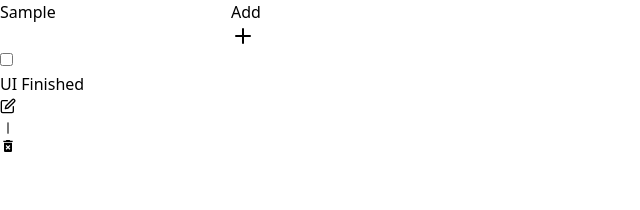
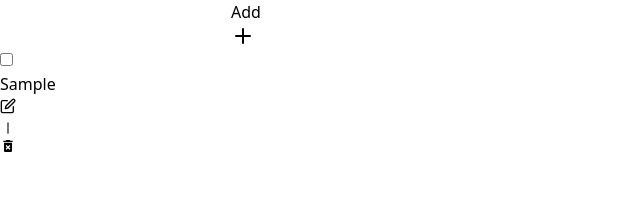
Before and after one commit to nii-shaan/Todo-Manager, a React (Vite) app: page / in a window 1280 px wide. Both pictures are taken after typing "Sample" into the empty fields and a click on the button "Add". Shown: the top 210 px of the page, without its empty margins (0-640 px from the left). Built offline with nearby package versions, Linux system fonts and the light colour scheme.

Commit message:
all features implemented

```diff
--- a/src/App.jsx
+++ b/src/App.jsx
@@ -1,17 +1,42 @@
-import React from "react";
+import React, { useState } from "react";
 import InputBar from "./Components/InputBar";
 import TodoItem from "./Components/TodoItem";
+import { TodoContextProvider } from "./Contexts/TodoContext";
 
 function App() {
+  const [todos, setTodos] = useState([]);
 
+  const addTodo = (todo) => {
+    setTodos((prev) => [
+      { id: Date.now(), todo: todo, marked: false },
+      ...prev,
+    ]);
+  };
 
+  const editTodo = (id, todo) => {
+    setTodos((prev) =>
+      prev.map((eachTodo) =>
+        (eachTodo.id === id ?{...eachTodo,todo:todo}:eachTodo)
+      )
+    );
+  };
+  const deleteTodo = (id) => {
+    setTodos((prev) => prev.filter((eachTodo) => eachTodo.id !== id));
+  };
 
-
-
-
+  const markTodo = (id) => {
+    setTodos((prev) =>
+      prev.map((eachTodo) =>
+        eachTodo.id === id
+          ? { ...eachTodo, marked:!eachTodo.marked }
+          : eachTodo
+      )
+    );
+  };
 
   return (
     <>
+      <TodoContextProvider value={{ todos,addTodo, editTodo, deleteTodo, markTodo }}>
         <div className="bg-[#212121] h-[1200px] w-full ] flex items-start">
           <div className="bg-[#303A52] min-h-[300px] w-[800px]  mx-auto mt-[100px] rounded-lg">
             <div
@@ -23,10 +48,11 @@ function App() {
 
             <div className=" max-h-[700px] p-[20px] overflow-y-scroll">
               {/* Todo Item components */}
-            <TodoItem />
+              {todos.map((item)=> <div key={item.id}> <TodoItem  todo={item} />  </div> )}
             </div>
           </div>
         </div>
+      </TodoContextProvider>
     </>
   );
 }
--- a/src/Components/InputBar.jsx
+++ b/src/Components/InputBar.jsx
@@ -1,31 +1,44 @@
-import React from "react";
+import React, { useState } from "react";
+import { useTodoContext } from "../Contexts/TodoContext";
 
 function InputBar() {
+
+    const {addTodo} = useTodoContext()
+
+    const [userInput,setUserInput] = useState("")
+
+
+    const handleAddTask = ()=>{
+      if(!userInput) return
+        addTodo(userInput)
+        setUserInput("")
+
+    }
 
 
 
   return (
     <>
       <div className="w-full h-[80px] flex items-center justify-center ">
-        <input type="text" className="w-[300px] h-[40px] outline-none  text-center rounded-l-lg" />
+        <input value={userInput} onChange={(e)=>setUserInput(e.target.value.trim())} type="text" className="w-[300px] h-[40px] outline-none  text-center rounded-l-lg" />
 
 
 
 
-        <button class="rounded-r-lg relative w-[150px] h-[40px] cursor-pointer flex items-center border bg-[#201658] group active:bg-[#535C91]  overflow-hidden">
+        <button onClick={handleAddTask} className="rounded-r-lg relative w-[150px] h-[40px] cursor-pointer flex items-center border bg-[#201658] group active:bg-[#535C91]  overflow-hidden">
 
-          <span class="text-[#FEFBF6] font-semibold ml-12 transform group-hover:translate-x-20 transition-all duration-300">
+          <span className="text-[#FEFBF6] font-semibold ml-12 transform group-hover:translate-x-20 transition-all duration-300">
             Add
           </span>
-          <span class="absolute right-0 h-full w-10 rounded-lg text-[#FEFBF6] bg-[#201658] active:bg-[#535C91] active:text-[#74E291] active:duration-0 flex items-center justify-center transform group-hover:translate-x-0 group-hover:w-full transition-all duration-300">
+          <span className="absolute right-0 h-full w-10 rounded-lg text-[#FEFBF6] bg-[#201658] active:bg-[#535C91] active:text-[#74E291] active:duration-0 flex items-center justify-center transform group-hover:translate-x-0 group-hover:w-full transition-all duration-300">
             <svg
               className="svg w-8  "
               fill="none"
               height="24"
               stroke="currentColor"
-              stroke-linecap="round"
-              stroke-linejoin="round"
-              stroke-width="2"
+              strokeLinecap="round"
+              strokeLinejoin="round"
+              strokeWidth="2"
               viewBox="0 0 24 24"
               width="24"
               xmlns="http://www.w3.org/2000/svg"
--- a/src/Components/TodoItem.jsx
+++ b/src/Components/TodoItem.jsx
@@ -1,31 +1,54 @@
-import React from "react";
+import React, { useState } from "react";
 import { motion } from "framer-motion";
 import { FiEdit } from "react-icons/fi";
 import { MdDeleteForever } from "react-icons/md";
 import { RxDividerVertical } from "react-icons/rx";
+import { useTodoContext } from "../Contexts/TodoContext";
+import { FaRegSave } from "react-icons/fa";
 
-function TodoItem() {
+function TodoItem({ todo }) {
+  console.log(todo);
+
+  const [isEditable, setIsEditable] = useState(false);
+  const [todoTitle, setTodoTitle] = useState(todo.todo);
+  const { editTodo, deleteTodo, markTodo } = useTodoContext();
+
+  const handleEdit = () => {
+    editTodo(todo.id, todoTitle);
+    setIsEditable(false)
+  };
+
+  const handleDelete = () => {
+    deleteTodo(todo.id);
+  };
+
+  const handleMark = () => {
+    markTodo(todo.id);
+  };
+
   return (
     <>
       <motion.div
-        // initial={{ opacity: 0, scale: 0.5 }}
-        // animate={{ opacity: 1, scale: 1 }}
-        // transition={{
-        //   duration: 0.3,
-        //   ease: [0, 0.71, 0.2, 1.01],
-        //   scale: {
-        //     type: "spring",
-        //     damping: 5,
-        //     stiffness: 100,
-        //     restDelta: 0.001
-        //   }
-        // }}
-
-        className="bg-[#DBD8E3] w-full h-[50px] border-[2px] border-black rounded-lg flex  items-center pl-[10px] gap-[10px] "
+        initial={{ opacity: 0, scale: 0.5 }}
+        animate={{ opacity: 1, scale: 1 }}
+        transition={{
+          duration: 0.3,
+          ease: [0, 0.71, 0.2, 1.01],
+          scale: {
+            type: "spring",
+            damping: 5,
+            stiffness: 100,
+            restDelta: 0.001,
+          },
+        }}
+        className={`bg-[#DBD8E3] w-full h-[50px] border-[2px] border-black rounded-lg flex  items-center pl-[10px] gap-[10px] ${
+          todo.marked ? "bg-[#8DECB4]" : ""
+        }`}
       >
         <div className="h-[25px] w-[5%] flex items-center justify-center ">
           <input
-            id="finishedInput"
+            checked={todo.marked}
+            onChange={handleMark}
             type="checkbox"
             className="w-full h-full transition-transform"
           />
@@ -33,9 +56,13 @@ function TodoItem() {
 
         <div className="h-full w-[70%] flex items-center justify-center">
           <input
-            value={"UI Finished"}
+            readOnly={!isEditable}
+            value={todoTitle}
+            onChange={(e) => setTodoTitle(e.target.value)}
             type="text"
-            className="text-center  h-[75%] w-full rounded-lg bg-transparent "
+            className={`text-center  h-[75%] w-full rounded-lg bg-transparent ${
+              todo.marked ? "line-through" : ""
+            }`}
           />
         </div>
 
@@ -43,13 +70,31 @@ function TodoItem() {
           id="DeleteEditButton"
           className="  h-full w-[20%] px-[20px] flex items-center justify-evenly"
         >
-            <button><FiEdit className="h-[30px] w-[30px] hover:text-[#17594A] active:text-[#FF004D]" /></button>
-            <RxDividerVertical className="text-[40px]" />
-            <button><MdDeleteForever className="h-[35px] w-[35px] hover:text-[#FF004D] active:text-[#17594A] "/></button>
+          <button
+            onClick={() => {
+                if(todo.marked){
+                    return;
+                }
+                else if(isEditable) {
+                    handleEdit()
+                }else{
+                    setIsEditable((prev)=>!prev)
+                    console.log('pass');
 
+                }
 
-
-
+            }}
+          >
+            {isEditable ? (
+              <FaRegSave className="h-[30px] w-[30px] hover:text-[#17594A] active:text-[#FF004D]" />
+            ) : (
+              <FiEdit className="h-[30px] w-[30px] hover:text-[#17594A] active:text-[#FF004D]" />
+            )}
+          </button>
+          <RxDividerVertical className="text-[40px]" />
+          <button onClick={handleDelete}>
+            <MdDeleteForever className="h-[35px] w-[35px] hover:text-[#FF004D] active:text-[#17594A] " />
+          </button>
         </div>
       </motion.div>
     </>
--- /dev/null
+++ b/src/Contexts/TodoContext.js
@@ -0,0 +1,9 @@
+import { createContext,useContext } from "react";
+
+export const TodoContext = createContext()
+
+export const TodoContextProvider = TodoContext.Provider
+
+export function useTodoContext(){
+    return useContext(TodoContext)
+}
```
Lines whose indentation alone changed are shown as unchanged.
